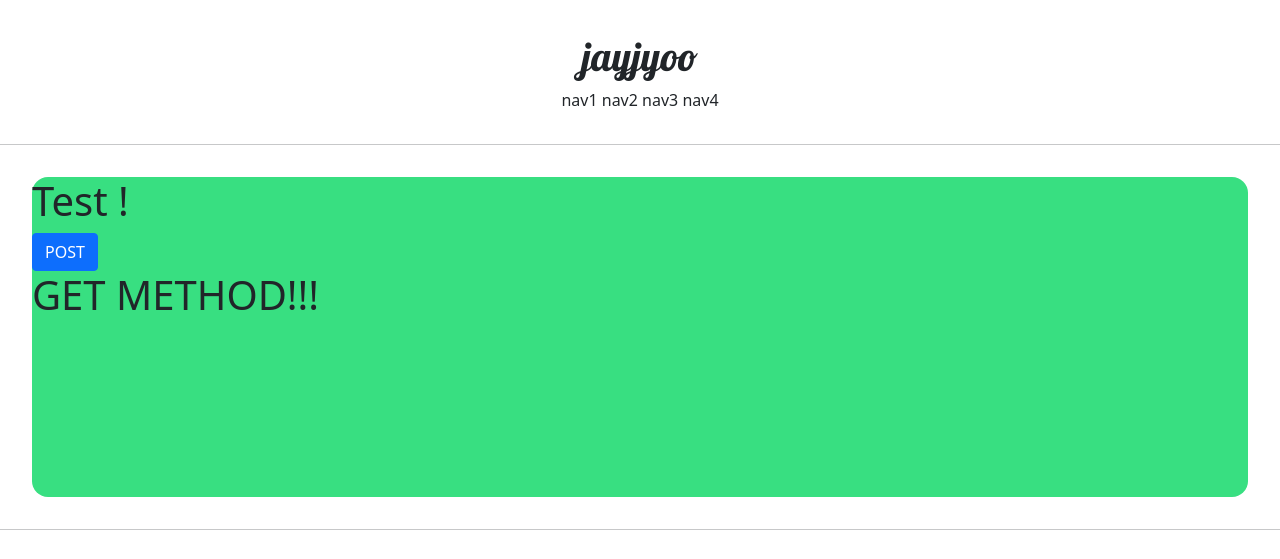
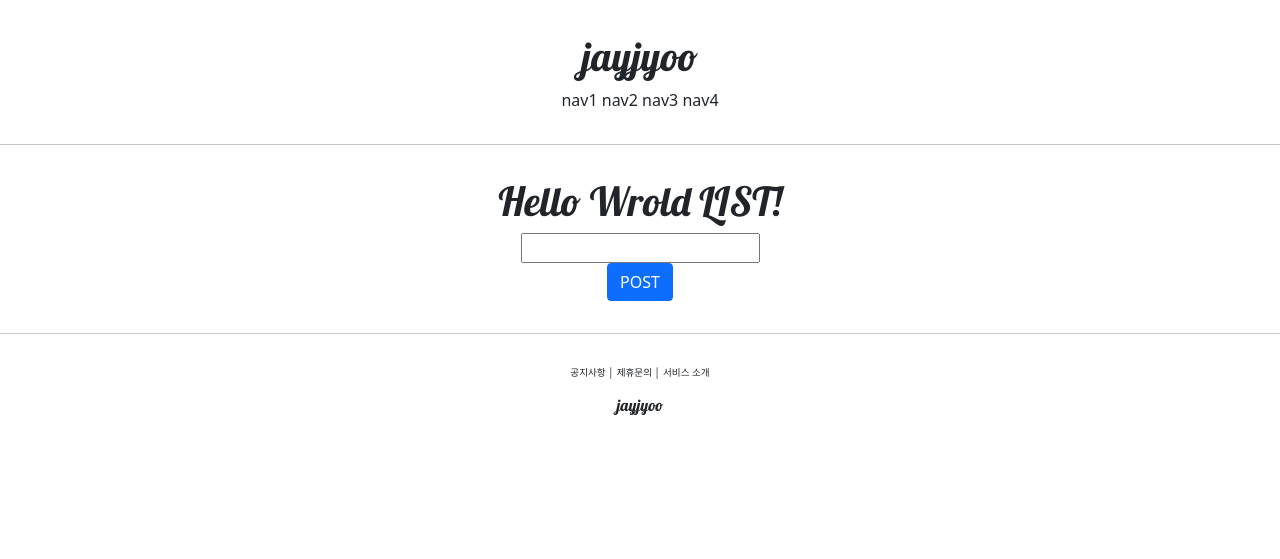
Before and after one commit to JungwonYu/DjangoProject, a Django app: page /account/hello_world/ in a window 1280 px wide. Shown: the top 559 px of the page. Run offline with Django 4.2, Linux system fonts and the light colour scheme.

Commit message:
django course 18 commit

```diff
--- a/accountapp/templates/accountapp/hello_world.html
+++ b/accountapp/templates/accountapp/hello_world.html
@@ -11,16 +11,25 @@
         }
     </style>
 
-    <div style = "height: 20rem; background-color: #38df81; border-radius: 1rem; margin: 2rem;">
-        <h1> Test !</h1>
+    <div style = "border-radius: 1rem; margin: 2rem; text-align: center;">
+        <h1 style="font-family: 'lobster', cursive;"> Hello Wrold LIST!</h1>
+
         <form action="/account/hello_world/" method="post"> <!-- 장고에서 post 쓸 때는 csrf_token 써야함-->
             {% csrf_token %}
-            <input type="submit" class="btn btn-primary" value="POST">
+            <div>
+                <input type="text" name="hello_world_input">
+            </div>
+            <div>
+                <input type="submit" class="btn btn-primary" value="POST">
+            </div>
         </form>
 
-        <h1>
-            {{ text }}
-        </h1>
-
+        {% if hello_world_list %}
+            {% for hello_world in hello_world_list %}
+            <h4>
+                {{ hello_world.text }}
+            </h4>
+            {% endfor %}
+        {% endif %}
     </div>
 {% endblock %}
--- a/accountapp/views.py
+++ b/accountapp/views.py
@@ -1,11 +1,25 @@
-from django.http import HttpResponse
+from django.http import HttpResponse, HttpResponseRedirect
 from django.shortcuts import render
 
 # Create your views here.
+from django.urls import reverse
+
+from accountapp.models import HelloWorld
+
 
 def hello_world(request):
 
     if request.method == "POST":
-        return render(request, 'accountapp/hello_world.html', context={'text': 'POST METHOD!!!'})
+
+        temp = request.POST.get('hello_world_input')
+
+        # 디비에 데이터 저장
+        new_hello_world = HelloWorld()
+        new_hello_world.text = temp
+        new_hello_world.save()
+
+        hello_world_list = HelloWorld.objects.all()
+        return HttpResponseRedirect(reverse('accountapp:hello_world'))
     else:
-        return render(request, 'accountapp/hello_world.html', context={'text': 'GET METHOD!!!'})
+        hello_world_list = HelloWorld.objects.all()
+        return render(request, 'accountapp/hello_world.html', context={'hello_world_list': hello_world_list})
```
